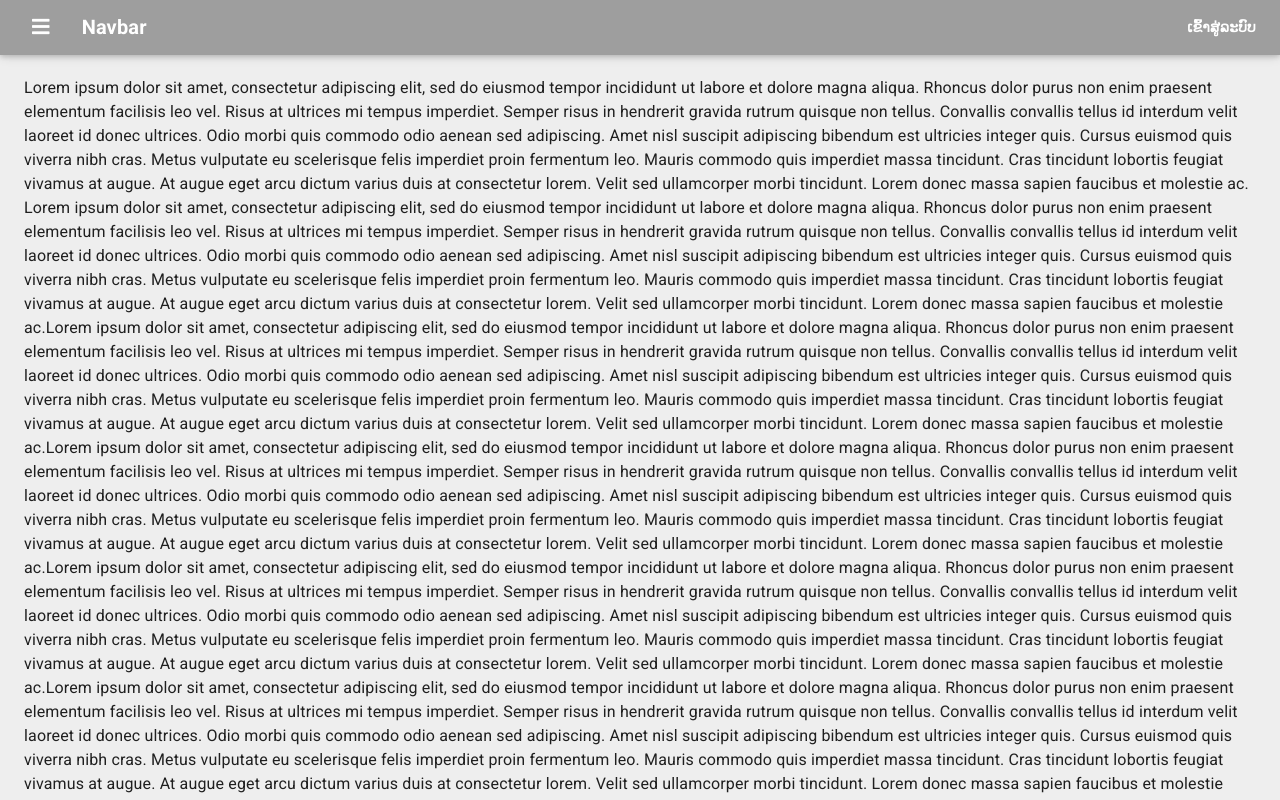
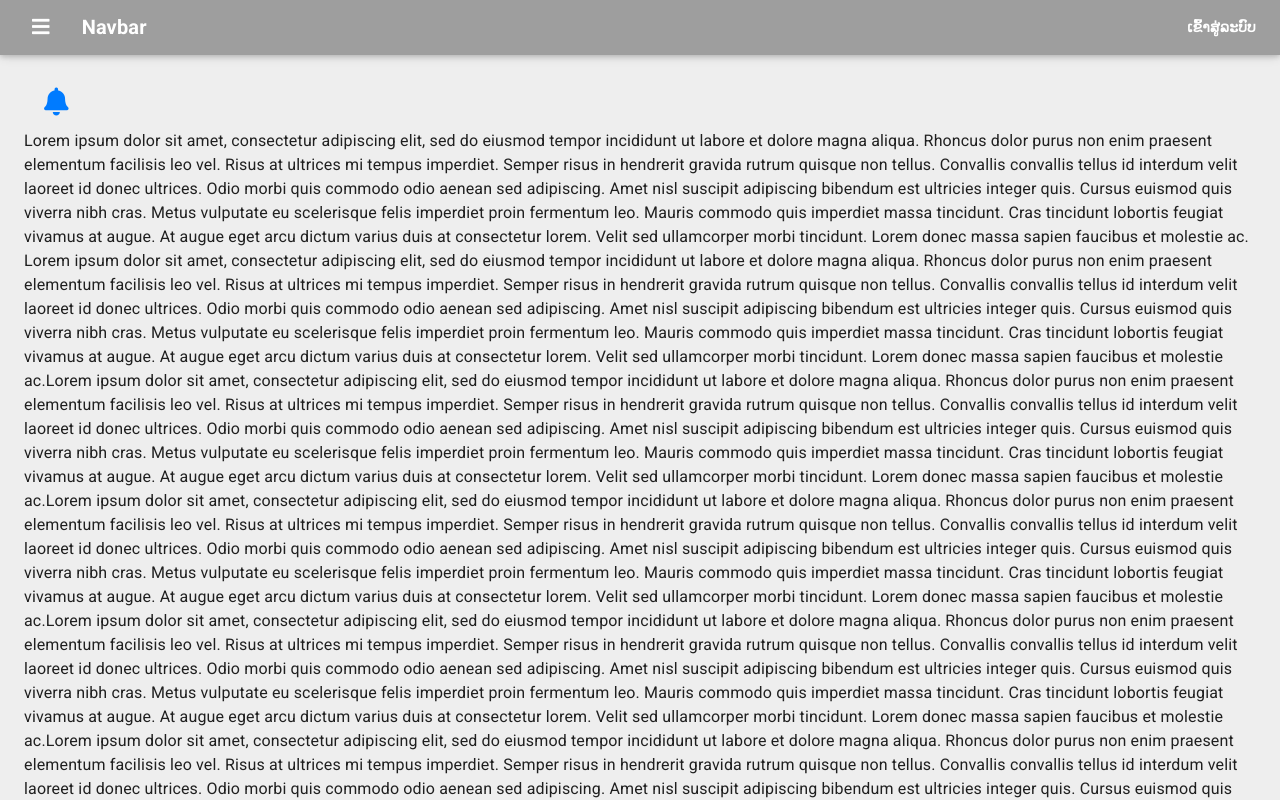
Before and after one commit to tgdjmjdp/Restaurant-Web-Application, a React (Create React App) app in the folder client/: page / in a window 1280 px wide. Shown: the top 800 px of the page. Built offline with nearby package versions, Linux system fonts and the light colour scheme; no server answers.

Commit message:
check point

```diff
--- a/client/src/components/Main/Home/Home.js
+++ b/client/src/components/Main/Home/Home.js
@@ -4,6 +4,16 @@ import Typography from '@material-ui/core/Typography';
 import clsx from 'clsx';
 import { useStyles } from '../../../Styles/Navbar'
 import { connect } from 'react-redux'
+import { Link } from 'react-router-dom'
+import {
+    MDBDropdown,
+    MDBDropdownItem,
+    MDBDropdownMenu,
+    MDBDropdownToggle,
+    MDBBtn,
+    MDBIcon
+} from 'mdbreact'
+
 
 const Home = ({
     navState: {
@@ -20,6 +30,34 @@ const Home = ({
                     [classes.contentShift]: sidebarOpen,
                 })} >
                 <div  >
+
+                    <MDBDropdown>
+                        <MDBDropdownToggle
+                            className=""
+                            nav
+                            color="primary"
+                        >
+                            <div className=" p-1" >
+                                <MDBIcon size="2x" icon="bell" />
+                            </div>
+                        </MDBDropdownToggle>
+                        <MDBDropdownMenu basic>
+                            <MDBDropdownItem>
+                                <span style={{ fontFamily: "Saysettha OT" }} className="">
+                                    ແຈ້ງເຕືອນ
+                                                        </span>
+                            </MDBDropdownItem>
+                            <MDBDropdownItem divider />
+                            <MDBDropdownItem
+                                style={{ fontFamily: "Saysettha OT" }}
+                                className="align-middle"
+                            >
+                                <Link to="/restaurant/create" >
+                                    ເພີ່ມຮ້ານອາຫານ
+                                                        </Link>
+                            </MDBDropdownItem>
+                        </MDBDropdownMenu>
+                    </MDBDropdown>
                     <Typography paragraph>
                         Lorem ipsum dolor sit amet, consectetur adipiscing elit, sed do eiusmod tempor incididunt
                         ut labore et dolore magna aliqua. Rhoncus dolor purus non enim praesent elementum
```
